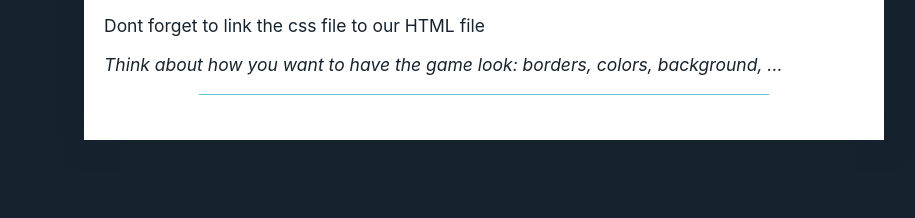
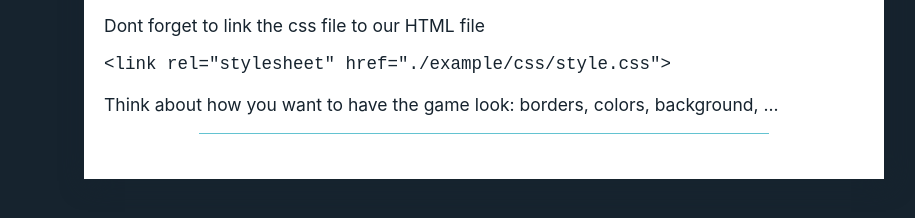
Before and after one commit to HendrikCromboom/becode-js-incremental-game, a plain HTML site: page 1. Let's Get Started/2. CSS/index.html in a window 1280 px wide. Shown: the part 232-450 px from the top of the page, without its empty margins (156-1071 px from the left). Drawn offline with Linux system fonts and the light colour scheme.

Commit message:
fixed > with &gt

```diff
--- a/1. Let's Get Started/2. CSS/index.html
+++ b/1. Let's Get Started/2. CSS/index.html
@@ -28,7 +28,7 @@
             <div class="content">
                 <section class="explain">
                     <p>Make a file called <strong>style.css</strong>, in here we will design our incremental game.
-                        <p>Dont forget to link the css file to our HTML file <em><link rel="stylesheet" href="./example/css/style.css"</em></p>
+                        <p>Dont forget to link the css file to our HTML file <pre>&ltlink rel="stylesheet" href="./example/css/style.css"&gt</pre></p>
                     <p>Think about how you want to have the game look: borders, colors, background, ...</p>
                 </section>
             </div>
```
